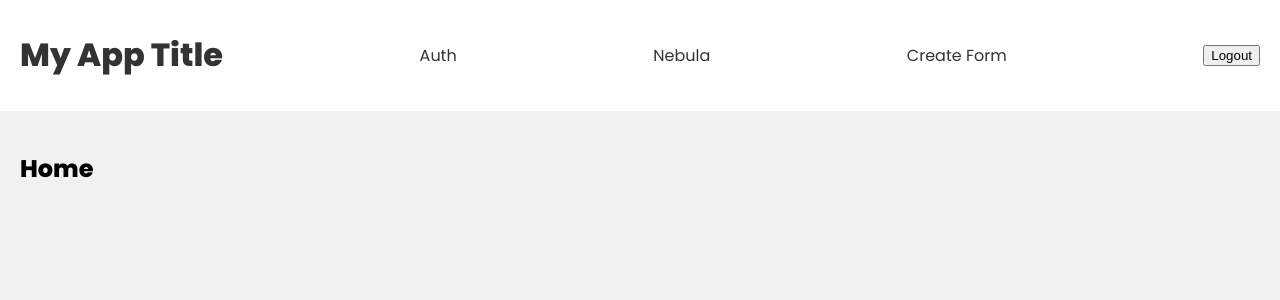
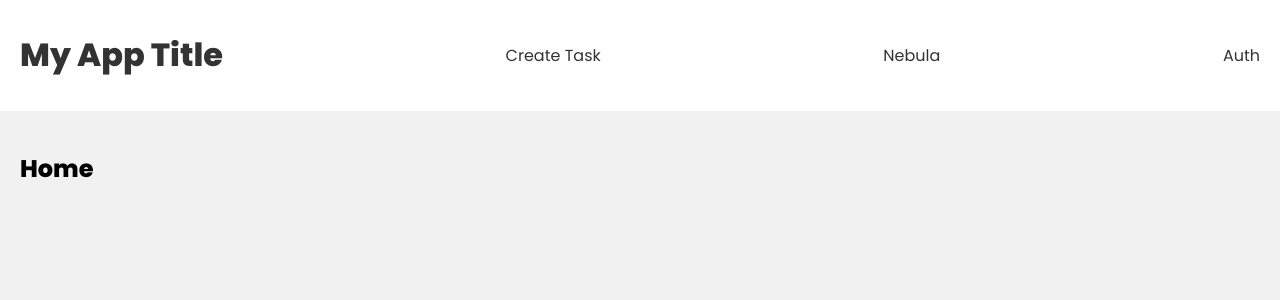
Before and after one commit to abhinabadutta2019/MERN-React-frontend-try, a React (Create React App) app: page / in a window 1280 px wide. Shown: the top 300 px of the page. Built offline with nearby package versions, Linux system fonts and the light colour scheme.

Commit message:
conditionally--auth or logout dekhabe

```diff
--- a/src/components/Navbar.js
+++ b/src/components/Navbar.js
@@ -17,12 +17,21 @@ const Navbar = () => {
         <Link to="/">
           <h1>My App Title</h1>
         </Link>
-        <Link to="/auth">Auth</Link>
+        {/*  */}
+        <Link to="/CreateForm">Create Task</Link>
         <Link to="/nebula">Nebula</Link>
-        <Link to="/CreateForm">Create Form</Link>
         {/*  */}
-
-        <button onClick={logoutHandler}>Logout</button>
+        {user ? (
+          <>
+            <button onClick={logoutHandler}>Logout</button>
+          </>
+        ) : (
+          <>
+            <Link to="/auth">Auth</Link>
+          </>
+        )}
+        {/* <Link to="/auth">Auth</Link> */}
+        {/* <button onClick={logoutHandler}>Logout</button> */}
       </div>
     </header>
   );
--- a/src/context/AuthContext.js
+++ b/src/context/AuthContext.js
@@ -15,6 +15,7 @@ const AuthContextProvider = ({ children }) => {
   const logout = () => {
     localStorage.removeItem("user");
     setUser(null);
+    console.log("Logout called");
   };
 
   //
--- a/src/pages/Home.js
+++ b/src/pages/Home.js
@@ -10,7 +10,7 @@ const Home = () => {
   // console.log(useContext(AuthContext));
 
   const userObj = JSON.parse(user);
-  console.log(userObj, "userObj--");
+  // console.log(userObj, "userObj--");
 
   //
   if (userObj) {
```
